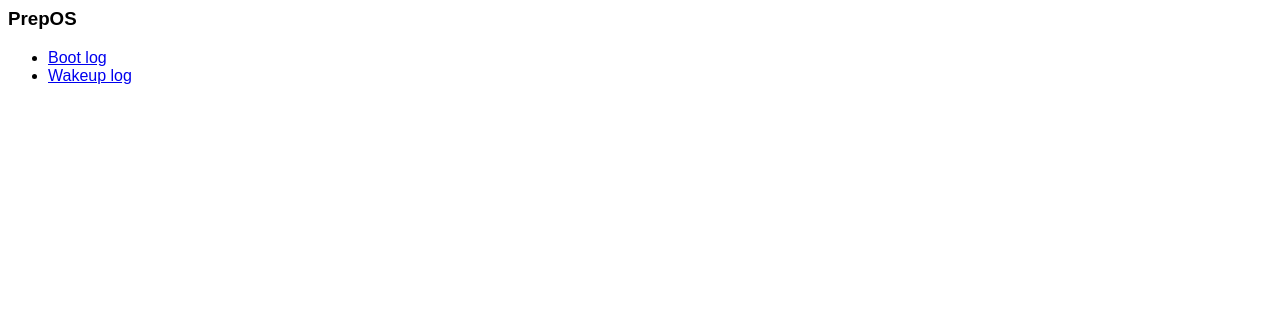
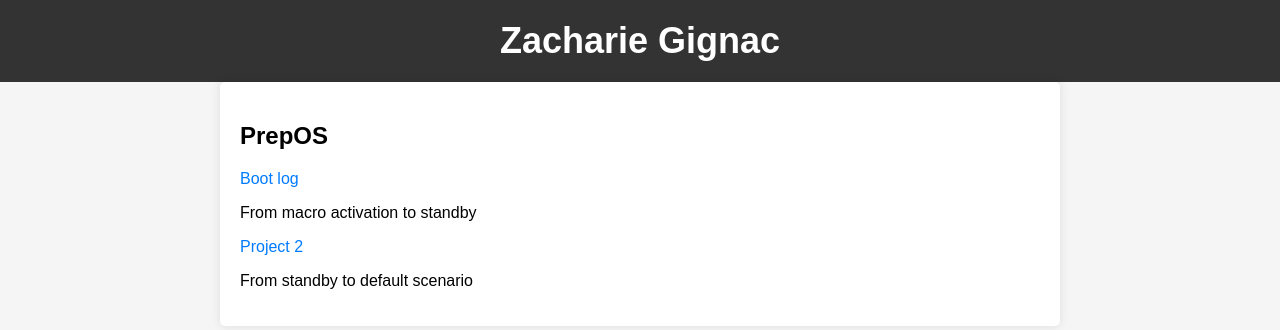
Before and after one commit to ZacharieGignac/ZacharieGignac, a plain HTML site: page docs/index.htm in a window 1280 px wide. Drawn offline with Linux system fonts and the light colour scheme.

Commit message:
Update index.htm

```diff
--- a/docs/index.htm
+++ b/docs/index.htm
@@ -1,22 +1,74 @@
-<html>
+<!DOCTYPE html>
+<html lang="en">
 <head>
-    <title>Zacharie Gignac - github</title>
-    <style type="text/css">
+    <meta charset="UTF-8">
+    <meta name="viewport" content="width=device-width, initial-scale=1.0">
+    <title>Zacharie Gignac - Personal Page</title>
+    <style>
         body {
-        font-family: Arial, Helvetica, sans-serif;
+            font-family: Arial, sans-serif;
+            margin: 0;
+            padding: 0;
+            background-color: #f5f5f5;
+        }
+
+        header {
+            background-color: #333;
+            color: #fff;
+            padding: 20px;
+            text-align: center;
+        }
+
+        .container {
+            max-width: 800px;
+            margin: 0 auto;
+            padding: 20px;
+            background-color: #fff;
+            box-shadow: 0 0 10px rgba(0, 0, 0, 0.1);
+            border-radius: 5px;
+        }
+
+        h1 {
+            font-size: 36px;
+            margin: 0;
+        }
+
+        ul {
+            list-style-type: none;
+            padding: 0;
+        }
+
+        li {
+            margin-bottom: 10px;
+        }
+
+        a {
+            text-decoration: none;
+            color: #007bff;
+        }
+
+        p {
             font-size: 16px;
         }
     </style>
 </head>
 <body>
-    <h3>PrepOS</h3>
+    <header>
+        <h1>Zacharie Gignac</h1>
+    </header>
+    <div class="container">
+        <h2>PrepOS</h2>
         <ul>
             <li>
                 <a href="prepos-boot.txt">Boot log</a>
+                <p>From macro activation to standby</p>
             </li>
             <li>
-        <a href="prepos-wakeup.txt">Wakeup log</a>
+                <a href="prepos-wakeup">Project 2</a>
+                <p>From standby to default scenario</p>
             </li>
+            <!-- Add more projects as needed -->
         </ul>
+    </div>
 </body>
 </html>
```
Lines whose indentation alone changed are shown as unchanged.
